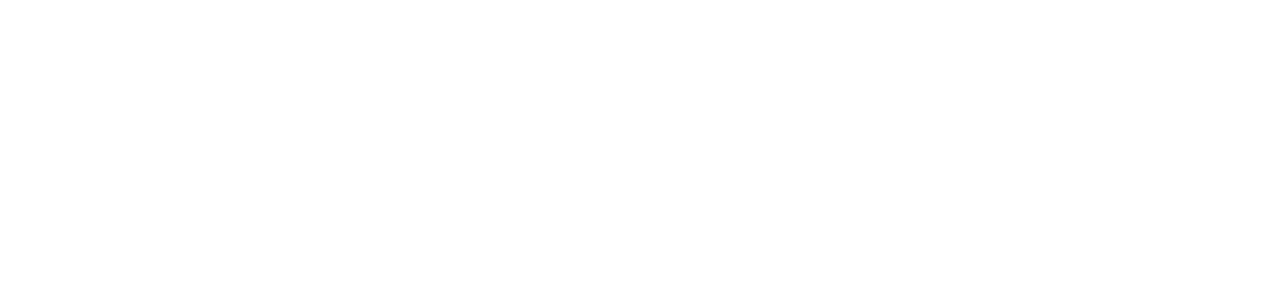
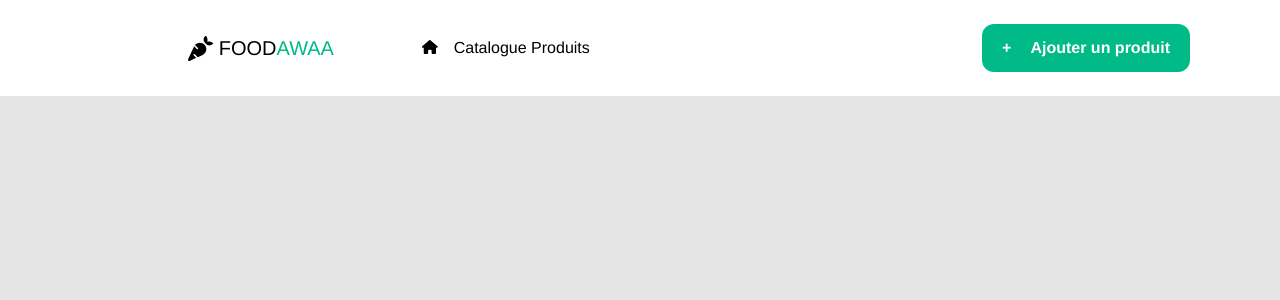
Before and after one commit to nberthou/waalaxy-interview-challenge, a Next.js app: page / in a window 1280 px wide. Shown: the top 300 px of the page. Built offline with nearby package versions, Linux system fonts and the light colour scheme.

Commit message:
ADD Layout

```diff
--- /dev/null
+++ b/components/Layout/Layout.tsx
@@ -0,0 +1,22 @@
+import { cloneElement, ReactNode, FC, Children } from "react";
+
+import styles from "styles/Layout.module.css";
+
+import Header from "./components/Header/Header";
+
+interface LayoutType {
+  children: ReactNode;
+}
+
+const Layout: FC<LayoutType> = ({ children }) => {
+  return (
+    <div>
+      <Header />
+      <div className={styles.childrenContainer}>
+        {Children.map(children, (child: any) => cloneElement(child, {}))}
+      </div>
+    </div>
+  );
+};
+
+export default Layout;
--- /dev/null
+++ b/components/Layout/components/Header/Header.tsx
@@ -0,0 +1,40 @@
+import Link from "next/link";
+import { FontAwesomeIcon } from "@fortawesome/react-fontawesome";
+import { faCarrot, faHome } from "@fortawesome/free-solid-svg-icons";
+
+import styles from "styles/Header.module.css";
+
+const Header = () => {
+  return (
+    <div className={styles.header}>
+      <div className={styles.logo}>
+        <FontAwesomeIcon
+          icon={faCarrot}
+          size="lg"
+          style={{ marginRight: "0.25em" }}
+        />
+        FOOD<span>AWAA</span>
+      </div>
+      <div className={styles.menu}>
+        <Link href="/">
+          <div className={styles.menuItem}>
+            <FontAwesomeIcon
+              icon={faHome}
+              size="sm"
+              className={styles.menuItemIcon}
+            />
+            <span className={styles.menuItemLabel}>Catalogue Produits</span>
+          </div>
+        </Link>
+        <Link href="products/create">
+      <button className={styles.createButton}>
+          <div>+</div>
+          <div>Ajouter un produit</div>
+      </button>
+      </Link>
+      </div>
+    </div>
+  );
+};
+
+export default Header;
--- a/package.json
+++ b/package.json
@@ -9,6 +9,9 @@
     "lint": "next lint"
   },
   "dependencies": {
+    "@fortawesome/fontawesome-svg-core": "^6.1.1",
+    "@fortawesome/free-solid-svg-icons": "^6.1.1",
+    "@fortawesome/react-fontawesome": "^0.1.18",
     "axios": "^0.27.2",
     "next": "12.1.6",
     "react": "18.1.0",
--- a/pages/_app.tsx
+++ b/pages/_app.tsx
@@ -1,4 +1,5 @@
 import '../styles/globals.css'
+import '@fortawesome/fontawesome-svg-core/styles.css'
 import type { AppProps } from 'next/app'
 
 function MyApp({ Component, pageProps }: AppProps) {
--- a/pages/index.tsx
+++ b/pages/index.tsx
@@ -1,5 +1,6 @@
 import type { NextPage } from "next";
 import Head from "next/head";
+import Layout from 'components/Layout/Layout';
 import styles from "../styles/Home.module.css";
 
 const Home: NextPage = () => {
@@ -10,7 +11,9 @@
         <link rel="icon" href="/favicon.ico" />
       </Head>
 
-      <div />
+      <Layout>
+        <div></div>
+      </Layout>
     </>
   );
 };
--- /dev/null
+++ b/styles/Header.module.css
@@ -0,0 +1,39 @@
+.header {
+    @apply w-full bg-white items-center flex;
+    height: 6em;
+}
+
+.logo {
+    @apply text-xl flex items-center;
+    margin-left: 9.375em;
+    font-family: Aquatico, Helvetica Neue, Helvetica, sans-serif;
+}
+
+.logo > span {
+    color: #00BA88;
+}
+
+.menu {
+    @apply flex items-center justify-between w-3/5;
+    margin-left: 5.5em;
+
+}
+
+.menuItem {
+    cursor: pointer;
+    width: inherit;
+}
+
+.menuItem:hover {
+    text-decoration: underline;
+}
+
+.menuItemLabel {
+    margin-left: 1em;
+}
+
+.createButton {
+    @apply px-5 py-3 text-white rounded-xl flex justify-between font-bold;
+    background-color: #00BA88;
+    min-width: 13em;
+}
--- /dev/null
+++ b/styles/Layout.module.css
@@ -0,0 +1,4 @@
+.childrenContainer {
+    margin-top: 4.375em;
+    height: calc(100vh - 4.275em);
+}
--- a/styles/globals.css
+++ b/styles/globals.css
@@ -6,7 +6,8 @@
 body {
   padding: 0;
   margin: 0;
-  font-family: 'Helvetica Neue', Helvetica, sans-serif;
+  font-family: Helvetica Neue, Helvetica, sans-serif;
+  background-color: #E5E5E5;
 }
 
 a {
--- a/tsconfig.json
+++ b/tsconfig.json
@@ -13,7 +13,8 @@
     "resolveJsonModule": true,
     "isolatedModules": true,
     "jsx": "preserve",
-    "incremental": true
+    "incremental": true,
+    "baseUrl": "."
   },
   "include": ["next-env.d.ts", "**/*.ts", "**/*.tsx"],
   "exclude": ["node_modules"]
```
Also changed, not shown: 1 other file (tests, documents, lock files or other folders).
